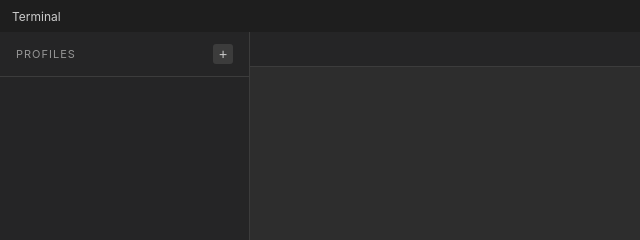
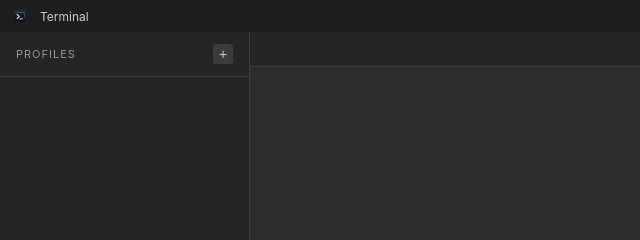
Before and after one commit to raddle60/local_terminal, a website with bundled scripts: page src/renderer/index.html in a window 1280 px wide. Shown: the top 240 px of the page, 0-640 px from the left. Built offline with nearby package versions, Linux system fonts and the light colour scheme.

Commit message:
增加图标

```diff
--- a/package.json
+++ b/package.json
@@ -31,7 +31,8 @@
       "output": "release"
     },
     "win": {
-      "target": "dir"
+      "target": "dir",
+      "icon": "terminal.ico"
     }
   }
 }
--- a/src/main/index.ts
+++ b/src/main/index.ts
@@ -12,6 +12,7 @@ function createWindow() {
     backgroundColor: '#1e1e1e',
     autoHideMenuBar: true,
     frame: false,
+    icon: path.join(__dirname, '../renderer/terminal.ico'),
     webPreferences: {
       preload: path.join(__dirname, '../preload/index.js'),
       contextIsolation: true,
--- a/src/renderer/index.html
+++ b/src/renderer/index.html
@@ -11,7 +11,10 @@
 <body>
   <!-- Custom Title Bar -->
   <div class="title-bar">
-    <span class="title-bar-title">Terminal</span>
+    <div class="title-bar-left">
+      <img src="terminal.ico" class="title-bar-icon" alt="">
+      <span class="title-bar-title">Terminal</span>
+    </div>
     <div class="title-bar-controls">
       <button class="title-bar-btn" id="btn-minimize">─</button>
       <button class="title-bar-btn" id="btn-maximize">□</button>
--- a/src/renderer/styles.css
+++ b/src/renderer/styles.css
@@ -29,6 +29,20 @@ body {
 .title-bar-title {
   padding-left: 12px;
   font-size: 12px;
+}
+
+.title-bar-left {
+  display: flex;
+  align-items: center;
+  -webkit-app-region: drag;
+}
+
+.title-bar-icon {
+  width: 16px;
+  height: 16px;
+  margin-left: 12px;
+  pointer-events: none;
+  -webkit-user-drag: none;
 }
 
 .title-bar-controls {
```
Also changed, not shown: src/renderer/terminal.ico (added), terminal.ico (added).
